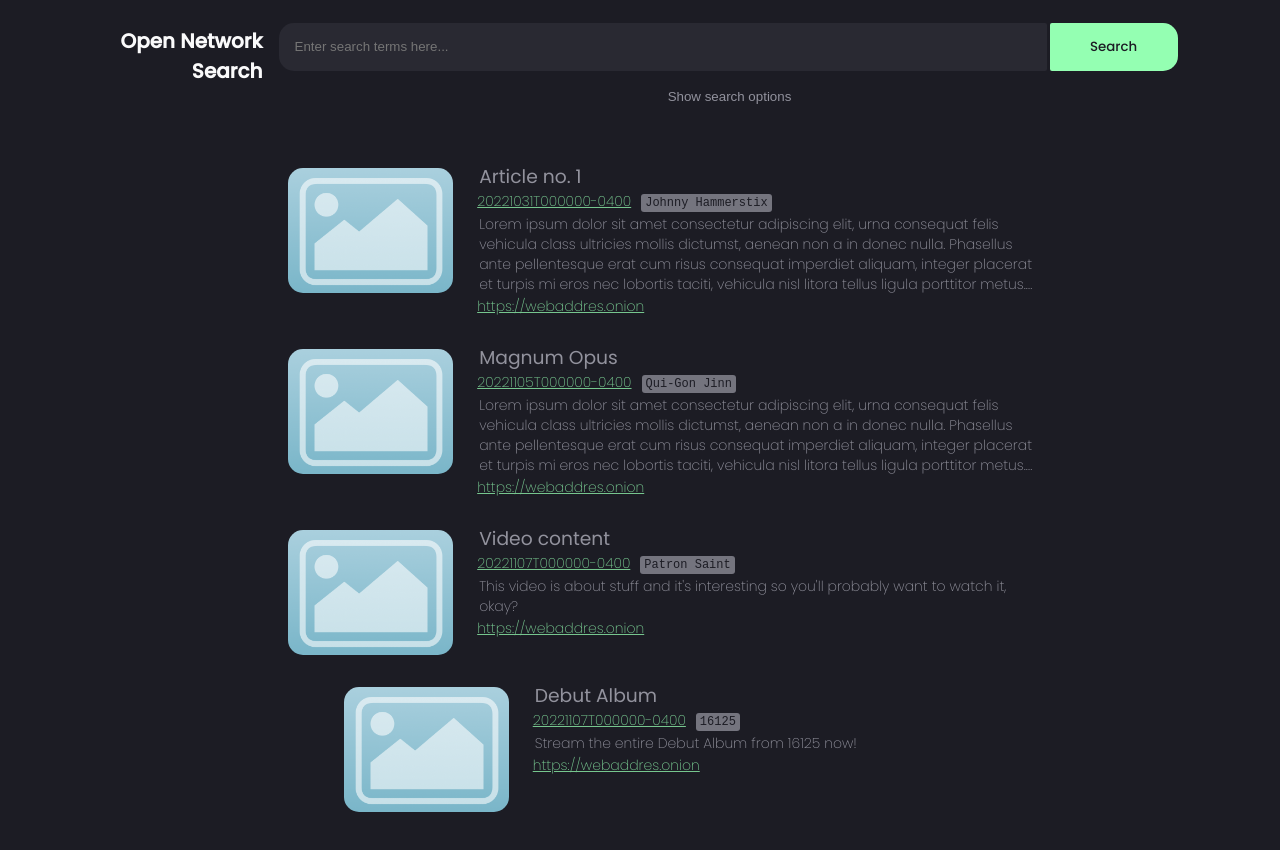
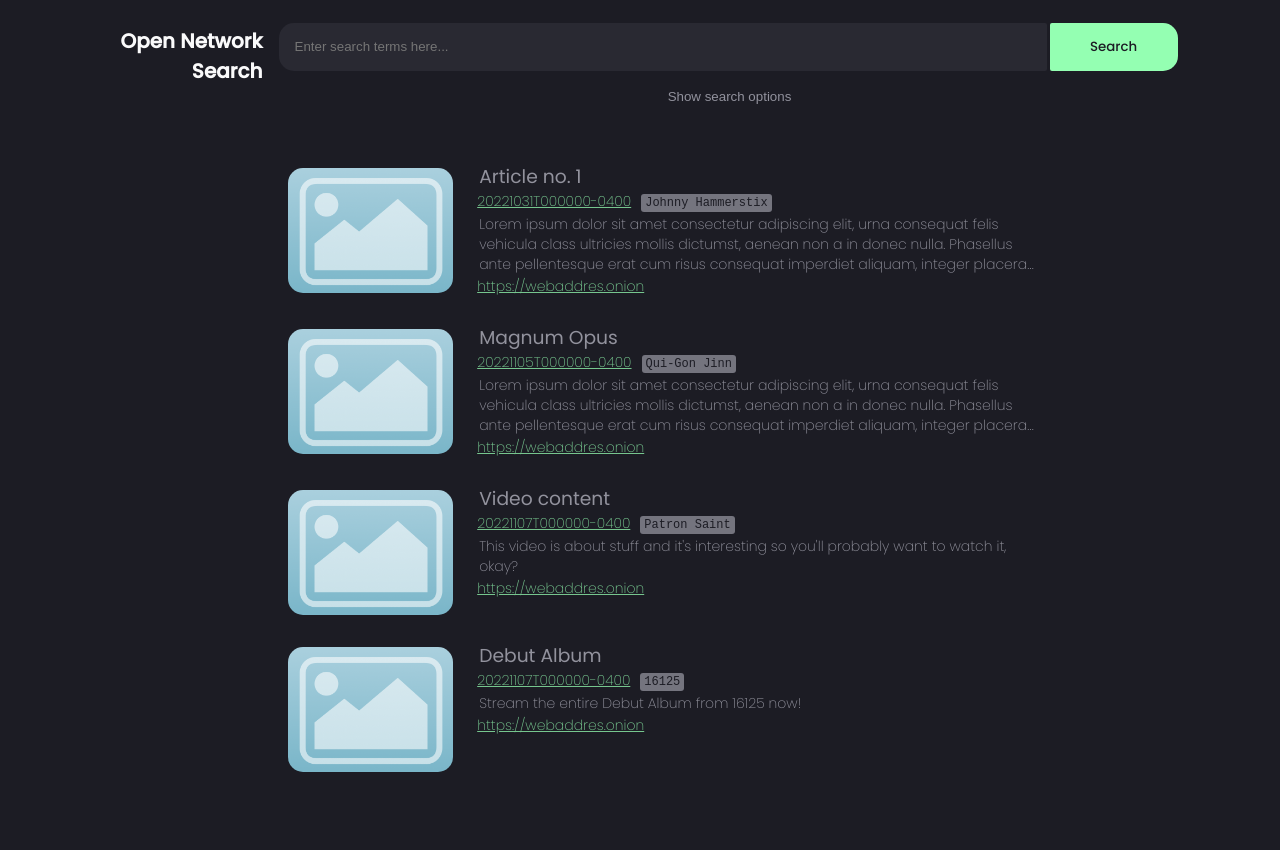
Before and after one commit to localseth/generic-search, a React (Create React App) app in the folder itf-search/: page /search in a window 1280 px wide. After the commit the page ends 812 px from the top, so only its background shows below. Built offline with nearby package versions, Linux system fonts and the light colour scheme.

Commit message:
update css

```diff
--- a/itf-search/src/App.css
+++ b/itf-search/src/App.css
@@ -289,6 +289,10 @@ content: '|';
   margin-top: 3rem;
 }
 
+ul.container {
+  align-items: flex-start;
+}
+
 .results h2 {
   font-size: 1.25rem;
   display: flex;
@@ -462,7 +466,7 @@ content: '|';
   overflow: hidden;
   text-overflow: ellipsis;
   display: -webkit-box;
-  -webkit-line-clamp: 4;
+  -webkit-line-clamp: 3;
   -webkit-box-orient: vertical;
 }
 
```
